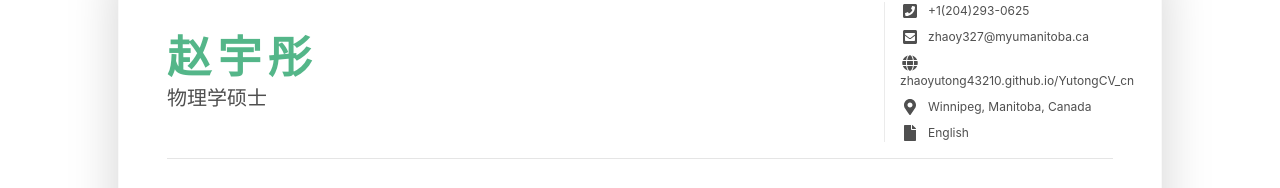
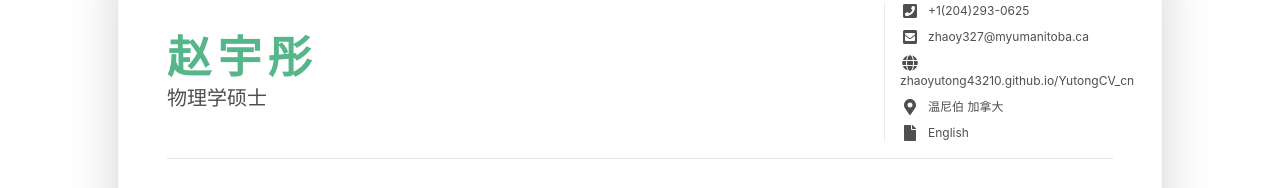
Before and after one commit to zhaoyutong43210/YutongCV_cn, a plain HTML site: page index.html in a window 1280 px wide. Shown: the part 95-283 px from the top of the page. Drawn offline with nearby package versions, Linux system fonts and the light colour scheme; files that its build step writes are made by us from their sources.

Commit message:
Update index.html

```diff
--- a/index.html
+++ b/index.html
@@ -42,7 +42,7 @@
 								<li class="mb-2"><i class="fas fa-phone-square fa-fw fa-lg mr-2 "></i><a class="resume-link" href="tel:0012042930625">+1(204)293-0625</a></li>
 								<li class="mb-2"><i class="fas fa-envelope-square fa-fw fa-lg mr-2"></i><a class="resume-link" href="mailto:zhaoy327@myumanitoba.ca">zhaoy327@myumanitoba.ca</a></li>
 								<li class="mb-2"><i class="fas fa-globe fa-fw fa-lg mr-2"></i><a class="resume-link" href="https://zhaoyutong43210.github.io/YutongCV/">zhaoyutong43210.github.io/YutongCV_cn</a></li>
-								<li class="mb-2"><i class="fas fa-map-marker-alt fa-fw fa-lg mr-2"></i>Winnipeg, Manitoba, Canada</li>
+								<li class="mb-2"><i class="fas fa-map-marker-alt fa-fw fa-lg mr-2"></i>温尼伯  加拿大</li>
 								<li class="mb-0"><i class="fas fa-file  fa-fw fa-lg mr-2"></i><a class="resume-link" href="https://zhaoyutong43210.github.io/YutongCV/">English</a></li>
 							</ul>
 						</div><!--//resume-contact-->
```
